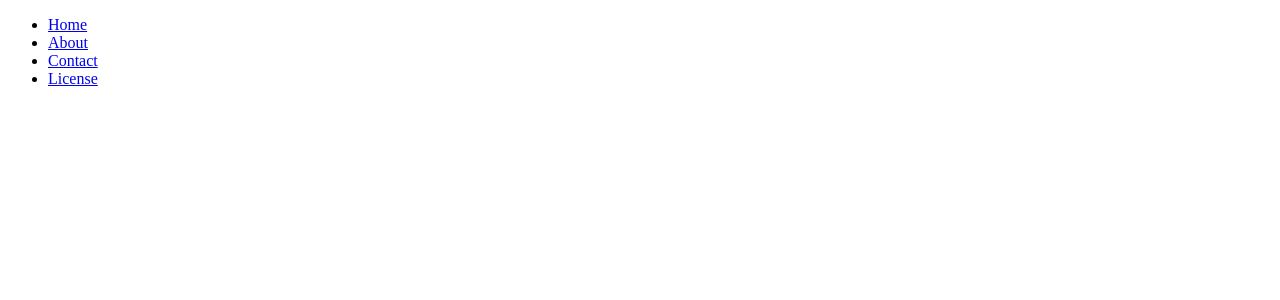
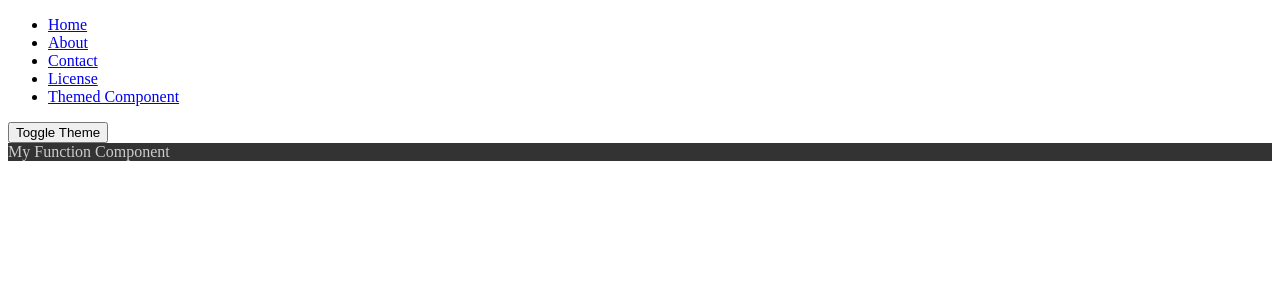
Before and after one commit to geforcesong/reactplayground, a React (Create React App) app: page /theme in a window 1280 px wide. Shown: the top 300 px of the page. Built offline with nearby package versions, Linux system fonts and the light colour scheme.

Commit message:
useContext

```diff
--- a/src/Home.js
+++ b/src/Home.js
@@ -6,6 +6,7 @@ import Navbar from './components/Navbar';
 import Post from './components/Post'
 import Posts from './components/Posts'
 import License from './components/License';
+import ThemedComponent from './components/ThemedComponent';
 
 const Home = () => {
     return (
@@ -20,6 +21,7 @@ const Home = () => {
                 <Route path="/post/:postId" component={Post} />
                 <Route path="/posts/" component={Posts} />
                 <Route path="/license/" component={License} />
+                <Route path="/theme/" component={ThemedComponent} />
             </Switch>
         </BrowserRouter>
     );
--- a/src/components/Navbar.js
+++ b/src/components/Navbar.js
@@ -7,6 +7,7 @@ const Navbar = () => {
             <li><NavLink to="/about">About</NavLink></li>
             <li><Link to="/contact">Contact</Link></li>
             <li><Link to="/license">License</Link></li>
+            <li><Link to="/theme">Themed Component</Link></li>
         </ul>
     );
 }
--- /dev/null
+++ b/src/components/ThemedComponent/MyFuncComponent.js
@@ -0,0 +1,19 @@
+import React from "react";
+import { useTheme, useUpateThemeContext } from "./ThemeContext";
+
+export default function MyFuncComponent() {
+  const theme = useTheme();
+  const update = useUpateThemeContext();
+
+  const themeStyle = {
+    backgroundColor: theme ? "#333" : "#CCC",
+    color: theme ? "#CCC" : "#333",
+  };
+
+  return (
+      <>
+        <button onClick={update}>Toggle Theme</button>
+        <div style={themeStyle} >My Function Component</div>
+      </>
+  )
+}
--- /dev/null
+++ b/src/components/ThemedComponent/ThemeContext.js
@@ -0,0 +1,28 @@
+import React, { useContext, useState } from "react";
+
+export const ThemeContext = React.createContext();
+export const UpateThemeContext = React.createContext();
+
+export function useTheme() {
+  return useContext(ThemeContext);
+}
+
+export function useUpateThemeContext() {
+  return useContext(UpateThemeContext);
+}
+
+export function ThemeProvider({ children }) {
+  const [darkTheme, setDarkTheme] = useState(true);
+
+  function toggleTheme() {
+    setDarkTheme((prevDarkTheme) => !prevDarkTheme);
+  }
+
+  return (
+    <ThemeContext.Provider value={darkTheme}>
+      <UpateThemeContext.Provider value={toggleTheme}>
+        {children}
+      </UpateThemeContext.Provider>
+    </ThemeContext.Provider>
+  );
+}
--- /dev/null
+++ b/src/components/ThemedComponent/index.js
@@ -0,0 +1,13 @@
+import React from "react";
+import MyFuncComponent from "./MyFuncComponent";
+import { ThemeProvider } from "./ThemeContext";
+
+export default function ThemedComponent() {
+  return (
+    <>
+      <ThemeProvider>
+        <MyFuncComponent />
+      </ThemeProvider>
+    </>
+  );
+}
```
